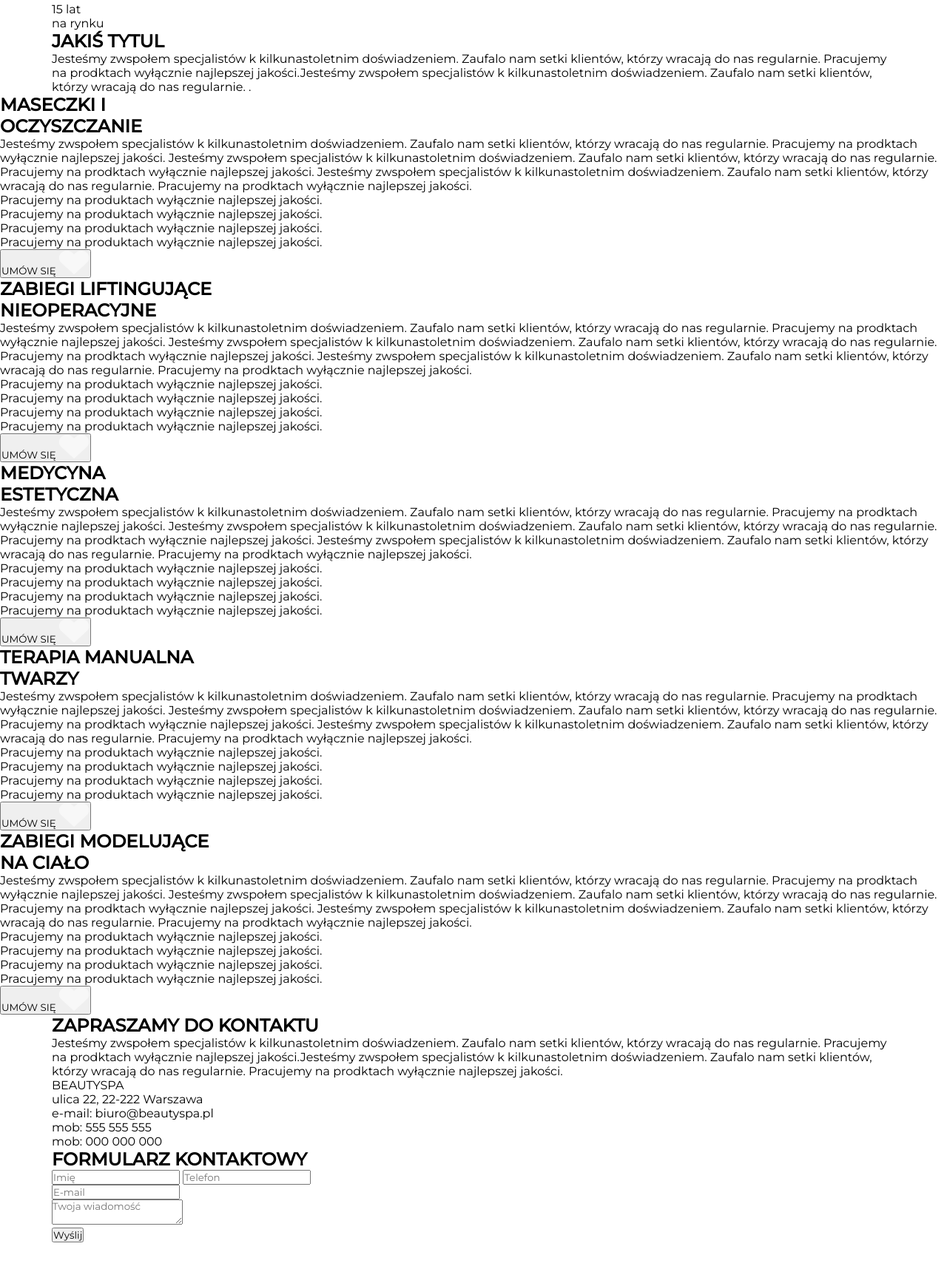
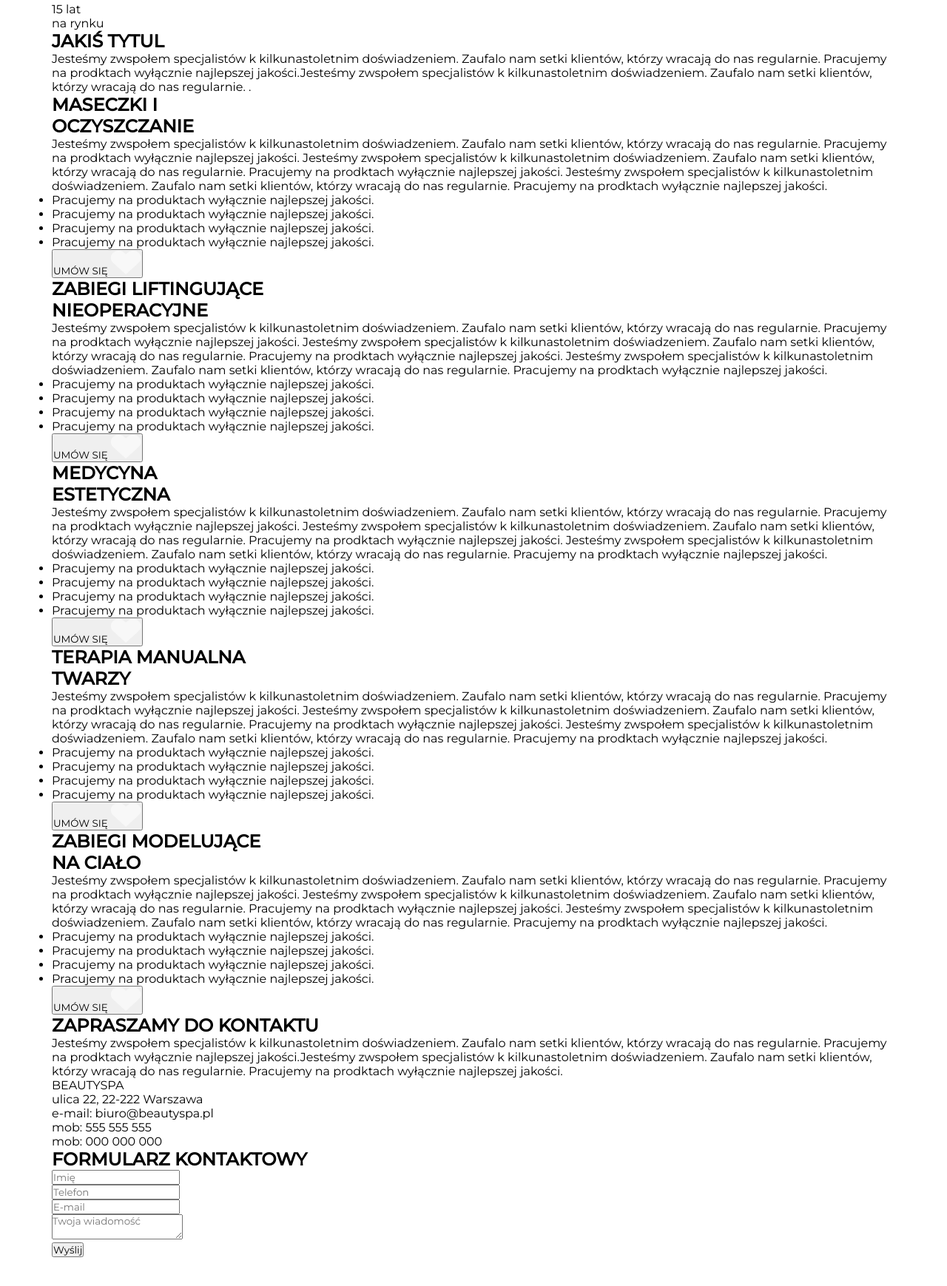
Before and after one commit to AnShatylo/final-project-desigo, a website: page src/index.html in a window 1280 px wide. Shown: the part 2233-3972 px from the top of the page at 74% size. Drawn offline with Linux system fonts and the light colour scheme; grey boxes are pictures that could not be loaded.

Commit message:
Add files via upload

```diff
--- a/src/index.html
+++ b/src/index.html
@@ -32,19 +32,15 @@
                 </div>
                 <div class="wrapper">
                     <p class="promo__services-item">Zabiegi<br>liftingujące<br> nieoperacyjne</p>
-
                 </div>
                 <div class="wrapper">
                     <p class="promo__services-item">Medyczna<br>etetyczna</p>
-
                 </div>
                 <div class="wrapper">
                     <p class="promo__services-item">Terapia<br>manualna<br>twarzy</p>
-
                 </div>
                 <div class="wrapper">
                     <p class="promo__services-item">Zabiegi na<br>ciało</p>
-
                 </div>
             </ul>
         </div>
@@ -117,8 +113,9 @@
         </div>
     </section>
     <section class="mask">
-        <div class="mask__wrapper">
-            <div class="title experience__title">
+        <div class="container">
+            <div class="mask__item">
+                <div class="title mask__title">
                     <h2 class="title__title title__title-fz38">MASECZKI I<br>OCZYSZCZANIE</h2>
                 </div>
                 <p class="descr24 mask__descr">Jesteśmy zwspołem specjalistów k kilkunastoletnim doświadzeniem. Zaufalo nam setki klientów, którzy wracają do nas regularnie. Pracujemy na prodktach wyłącznie najlepszej jakości. Jesteśmy zwspołem specjalistów k kilkunastoletnim doświadzeniem. Zaufalo nam setki klientów, którzy wracają do nas regularnie. Pracujemy na prodktach wyłącznie najlepszej jakości.  Jesteśmy zwspołem specjalistów k kilkunastoletnim doświadzeniem. Zaufalo nam setki klientów, którzy wracają do nas regularnie. Pracujemy na prodktach wyłącznie najlepszej jakości.</p>
@@ -135,10 +132,12 @@
                     </div>
                 </button>
             </div>
+        </div>
     </section>
     <section class="lifting">
-        <div class="lifting__wrapper">
-            <div class="title experience__title">
+        <div class="container">
+            <div class="lifting__item">
+                <div class="title lifting__title">
                     <h2 class="title__title title__title-fz38">ZABIEGI LIFTINGUJĄCE<br>
                         NIEOPERACYJNE</h2>
                 </div>
@@ -156,10 +155,13 @@
                     </div>
                 </button>
             </div>
+        </div>
     </section>
     <section class="estetic">
+        <div class="container">
             <div class="estetic__wrapper">
-            <div class="title experience__title">
+                <div class="estetic__item">
+                    <div class="title estetic__title">
                         <h2 class="title__title title__title-fz38">MEDYCYNA<br> ESTETYCZNA</h2>
                     </div>
                     <p class="descr24 estetic__descr">Jesteśmy zwspołem specjalistów k kilkunastoletnim doświadzeniem. Zaufalo nam setki klientów, którzy wracają do nas regularnie. Pracujemy na prodktach wyłącznie najlepszej jakości. Jesteśmy zwspołem specjalistów k kilkunastoletnim doświadzeniem. Zaufalo nam setki klientów, którzy wracają do nas regularnie. Pracujemy na prodktach wyłącznie najlepszej jakości.  Jesteśmy zwspołem specjalistów k kilkunastoletnim doświadzeniem. Zaufalo nam setki klientów, którzy wracają do nas regularnie. Pracujemy na prodktach wyłącznie najlepszej jakości.</p>
@@ -176,10 +178,14 @@
                         </div>
                     </button>
                 </div>
+            </div>
+        </div>
     </section>
     <section class="manual">
+        <div class="container">
             <div class="manual__wrapper">
-            <div class="title experience__title">
+                <div class="manual__item">
+                    <div class="title manual__title">
                         <h2 class="title__title title__title-fz38">TERAPIA MANUALNA<br>TWARZY</h2>
 
                     </div>
@@ -197,10 +203,13 @@
                         </div>
                     </button>
                 </div>
+            </div>
+        </div>
     </section>
     <section class="modulation">
-        <div class="modulation__wrapper">
-            <div class="title experience__title">
+        <div class="container">
+            <div class="modulation__item">
+                <div class="title modulation__title">
                     <h2 class="title__title title__title-fz38">ZABIEGI MODELUJĄCE<br>NA CIAŁO</h2>
 
                 </div>
@@ -217,6 +226,7 @@
                         <img src="icons/logo/heart-for-btn.png" alt="heart">
                     </div>
                 </button>
+            </div>
         </div>
     </section>
     <section class="contact">
@@ -251,18 +261,26 @@
                 <h2 class="title__title">FORMULARZ KONTAKTOWY</h2>
             </div>
             <form id="consultation-form" action="#" class="feedback__form">
-                <div class="feedback__form_row1">
+                <div class="feedback__form_row">
+                    <div class="feedback__form-name">
                         <input name="name" required placeholder="Imię" type="text">
+                    </div>
+                    <div class="feedback__form-phone">
                         <input name="phone" required placeholder="Telefon">
                     </div>
-                <div class="feedback__form_row2">
+                    <div class="feedback__form-mail">
                         <input name="email" required placeholder="E-mail" type="email">
                     </div>
-                <div class="feedback__form_row3">
+                    <div class="feedback__form-message">
                         <textarea name="text" id="text" placeholder="Twoja wiadomość"></textarea>
                     </div>
 
+                    <div class="feedback__form-btn">
                         <button class="feedback__form_button">Wyślij</button>
+                    </div>
+                </div>
+
+
             </form>
         </div>
     </section>
@@ -272,13 +290,13 @@
     <footer class="footer">
         <div class="container">
             <div class="footer__wrapper">
-                <div class="footer__info">
+                <div class="footer__item">
                     <span class="footer__line"></span>
-                    <p class="descr20 footer__info_descr">BEAUTYSPA<br>ulica 22, 22-222 Warszawa</p>
-                    <p class="descr20 footer__info_descr">e-mail: biuro@beautyspa.pl</p>
-                    <p class="descr20 footer__info_descr">mob: 688 888 888<br>mob: 600 000 000<br>tel: 32 000 00 00</p>
+                    <p class="descr20 footer__item_descr">BEAUTYSPA<br>ulica 22, 22-222 Warszawa</p>
+                    <p class="descr20 footer__item_descr">e-mail: biuro@beautyspa.pl</p>
+                    <p class="descr20 footer__item_descr">mob: 688 888 888<br>mob: 600 000 000<br>tel: 32 000 00 00</p>
                 </div>
-                <div class="footer__social">
+                <div class="footer__item">
                     <div class="footer__newsletter">
                         <p class="descr20 footer__newsletter_descr">Zapisz się do Newslettera, aby być na bieżąco z promocjami!</p>
                         <form id="newsletter-form" action="#" class="footer__newsletter_form">
--- a/src/sass/blocks/_estetic.scss
+++ b/src/sass/blocks/_estetic.scss
@@ -2,16 +2,25 @@
     min-height: 1280px;
     padding: 90px 0 80px 0;
     background: url('../../img/bg/background_estetic.jpg') center (center/cover) no-repeat;
-    position: relative;
+
+
     &__wrapper {
+        display: grid;
+        justify-content: end;
+
+    }
+    &__item {
+        justify-self: end;
         border: 2px solid #FFF;
         background-color: $secondary-color-transperent;
         width: 680px;
         min-height: 1110px;
         padding: 40px 43px 33px 43px;
-        position: absolute;
-        right: 390px;
+        position: relative;
 
+    }
+    &__title {
+        margin-bottom: 40px;
     }
     &__descr {
         margin-bottom: 5px;
--- a/src/sass/blocks/_feedback.scss
+++ b/src/sass/blocks/_feedback.scss
@@ -6,39 +6,30 @@
         margin-bottom: 60px;
     }
     &__form {
-        max-width: 100%;
 
-        &_row1 {
-            float: left;
+        &_row {
+            margin-bottom: 30px;
+            display: grid;
+            grid-template: 50px 50px 200px 50px / repeat(2, 560px);
+            row-gap: 30px;
+            column-gap: 40px;
+        }
+        input {
+            height: 100%;
             width: 100%;
-            margin-bottom: 30px;
-            input {
-                width: 49.81%;
-                height: 50px;
             border-radius: 5px;
             background: $secondary-color;
-                box-shadow: none;
             color: $main-color;
             font-size: 16px;
             font-weight: 400;
             padding: 0px 15px;
         }
+        &-mail {
+            grid-column: 1 / 3;
         }
-        &_row2 {
-            margin-bottom: 30px;
-            input {
+        textarea {
             width: 100%;
-                height: 50px;
-                border-radius: 5px;
-                background: $secondary-color;
-                box-shadow: none;
-                padding: 0px 15px;
-            }
-        }
-        &_row3 {
-            textarea {
-                width: 1140px;
-                height: 200px;
+            height: 100%;
             margin-bottom: 40px;
             resize: none;
             border-radius: 5px;
@@ -46,12 +37,17 @@
             box-shadow: none;
             padding: 15px 15px;
         }
+        &-message {
+            grid-column: 1 / 3;
+        }
+        &-btn {
+            grid-column: 2 / 3;
+            justify-self: end;
         }
         &_button {
             width: 100px;
             height: 50px;
             background: $secondary-color;
-            float: right;
         }
     }
 }
--- a/src/sass/blocks/_header.scss
+++ b/src/sass/blocks/_header.scss
@@ -3,14 +3,14 @@
     min-height: 100px;
     padding: 20px 0 15px 0;
     &__menu {
-        vertical-align: middle;
         list-style-type: none;
         text-align: center;
+        display: grid;
+        grid-template-columns: repeat(5, 1fr);
+        align-items: center;
 
         &-item {
             text-align: center;
-            display: inline-block;
-            padding: 0 25px 0px 25px;
             a {
                 text-decoration: none;
                 color: $main-color;
--- a/src/sass/blocks/_lifting.scss
+++ b/src/sass/blocks/_lifting.scss
@@ -2,16 +2,18 @@
     min-height: 1280px;
     padding: 90px 0 80px 0;
     background: url('../../img/bg/banner_background.jpg') center (center/cover) no-repeat;
-    position: relative;
-    &__wrapper {
+
+    &__item {
         border: 2px solid #FFF;
         background-color: $secondary-color-transperent;
         width: 680px;
         min-height: 1110px;
         padding: 40px 43px 33px 43px;
-        position: absolute;
-        left: 390px;
+        position: relative;
 
+    }
+    &__title {
+        margin-bottom: 40px;
     }
     &__descr {
         margin-bottom: 5px;
--- a/src/sass/blocks/_manual.scss
+++ b/src/sass/blocks/_manual.scss
@@ -2,16 +2,22 @@
     min-height: 1280px;
     padding: 90px 0 80px 0;
     background: url('../../img/bg/background_face.jpg') center (center/cover) no-repeat;
-    position: relative;
     &__wrapper {
+        display: grid;
+        justify-content: end;
+    }
+    &__item {
+        justify-self: end;
         border: 2px solid #FFF;
         background-color: $secondary-color-transperent;
         width: 680px;
         min-height: 1110px;
         padding: 40px 43px 33px 43px;
-        position: absolute;
-        right: 390px;
+        position: relative;
 
+    }
+    &__title {
+        margin-bottom: 40px;
     }
     &__descr {
         margin-bottom: 5px;
--- a/src/sass/blocks/_mask.scss
+++ b/src/sass/blocks/_mask.scss
@@ -2,16 +2,17 @@
     min-height: 1280px;
     padding: 90px 0 80px 0;
     background: url('../../img/bg/background_mask.jpg') center (center/cover) no-repeat;
-    position: relative;
-    &__wrapper {
+    &__item {
         border: 2px solid #FFF;
         background-color: $secondary-color-transperent;
         width: 680px;
         min-height: 1110px;
         padding: 40px 43px 33px 43px;
-        position: absolute;
-        left: 390px;
+        position: relative;
 
+    }
+    &__title {
+        margin-bottom: 40px;
     }
     &__descr {
         margin-bottom: 5px;
--- a/src/sass/blocks/_members.scss
+++ b/src/sass/blocks/_members.scss
@@ -7,12 +7,10 @@
         margin-bottom: 110px;
     }
     &__wrapper {
-        display: inline-block;
-        width: 100%;
+        display: grid;
+        grid-template-columns: repeat(3, 1fr);
     }
     &__card {
-        float: left;
-        width: 33%;
         &:last-child {
             padding-right: 0;
         }
--- a/src/sass/blocks/_modulation.scss
+++ b/src/sass/blocks/_modulation.scss
@@ -2,16 +2,17 @@
     min-height: 1280px;
     padding: 90px 0 80px 0;
     background: url('../../img/bg/background_body.jpg') center (center/cover) no-repeat;
-    position: relative;
-    &__wrapper {
+    &__item {
         border: 2px solid #FFF;
         background-color: $secondary-color-transperent;
         width: 680px;
         min-height: 1110px;
         padding: 40px 43px 33px 43px;
-        position: absolute;
-        left: 390px;
+        position: relative;
 
+    }
+    &__title {
+        margin-bottom: 40px;
     }
     &__descr {
         margin-bottom: 5px;
--- a/src/sass/blocks/_promo.scss
+++ b/src/sass/blocks/_promo.scss
@@ -4,13 +4,11 @@
     margin: 0 auto;
     max-width: 100%;
     &__services {
-        width: 100%;
+        display: grid;
+        grid-template-columns: repeat(5, 1fr);
         .wrapper {
-            display: inline-block;
-            vertical-align: top;
             padding: 150px 0 0 50px;
             border: 1px solid $secondary-color;
-            width: 20%;
             min-height: 1280px;
             &:hover {
                 background-color: $secondary-color-transperent;
```
Also changed, not shown: src/sass/blocks/_contact.scss (+3 -12 lines), src/sass/blocks/_experience.scss (+2 -8 lines), src/sass/blocks/_footer.scss (+7 -16 lines), dist/css/style.min.css, dist/icons/logo/heart-for-btn-hover.svg (added), dist/index.html. Lines whose indentation alone changed are shown as unchanged.
